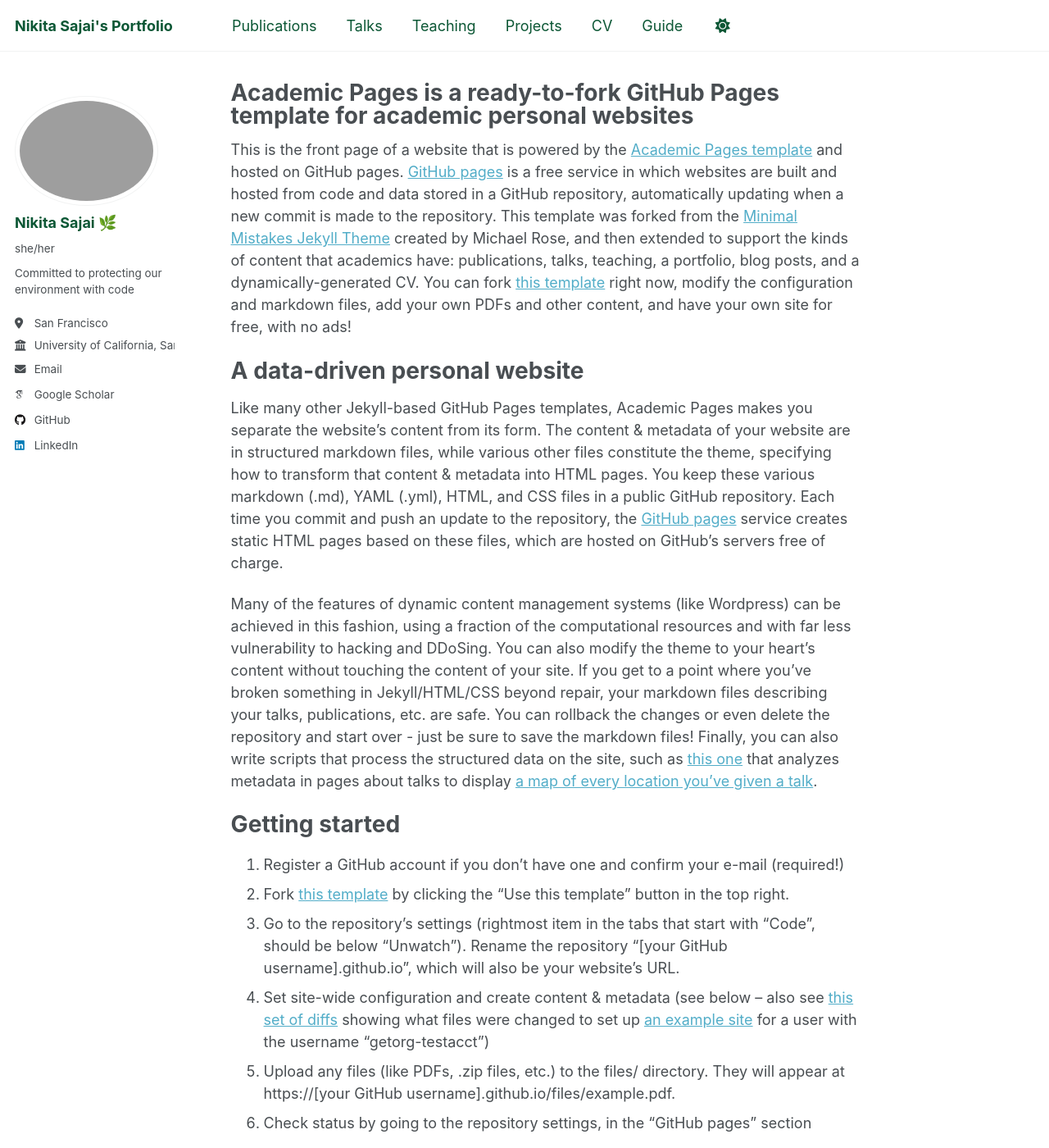
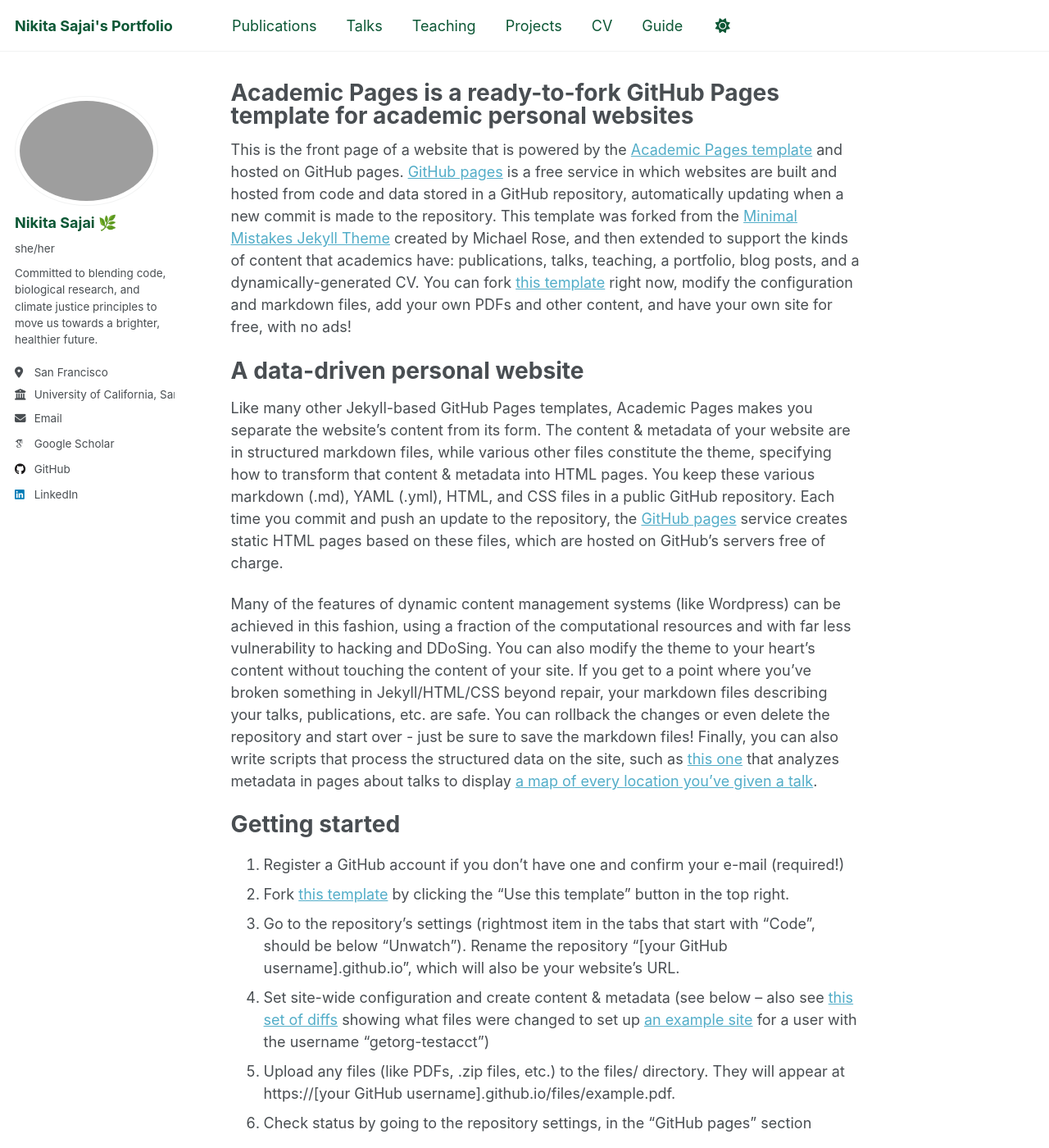
Before and after one commit to 16nikita/16nikita.github.io, a Jekyll site: the page built from _pages/about.md, in a window 1280 px wide and 1400 px high. Shown: the whole window at 82% size. Built offline with Jekyll 4.4.1, drawn with Linux system fonts in a browser that asks for light colours; some web fonts are replaced.

Commit message:
link hover color

```diff
--- a/_config.yml
+++ b/_config.yml
@@ -25,7 +25,7 @@
   avatar           : "profile.png"
   name             : "Nikita Sajai 🌿"
   pronouns         : "she/her"
-  bio              : "Committed to protecting our environment with code"
+  bio              : "Committed to blending code, biological research, and climate justice principles to move us towards a brighter, healthier future."
   location         : "San Francisco"
   employer         : "University of California, San Francisco"
   uri              : # URL
--- a/_sass/theme/_default.scss
+++ b/_sass/theme/_default.scss
@@ -40,7 +40,7 @@
     --global-link-color-hover           : mix(#000, #2f7f93, 25%);
     --global-link-color-visited         : mix(#fff, #2f7f93, 25%);
     --global-masthead-link-color        : #0c5735;
-    --global-masthead-link-color-hover  : mix(#fff, #0c5735, 25%);
+    --global-masthead-link-color-hover  : #4a6d5e;
     --global-text-color                 : #{$dark-gray};
     --global-text-color-light           : #{$light-gray};
     --global-thead-color                : #{$lighter-gray};
```
